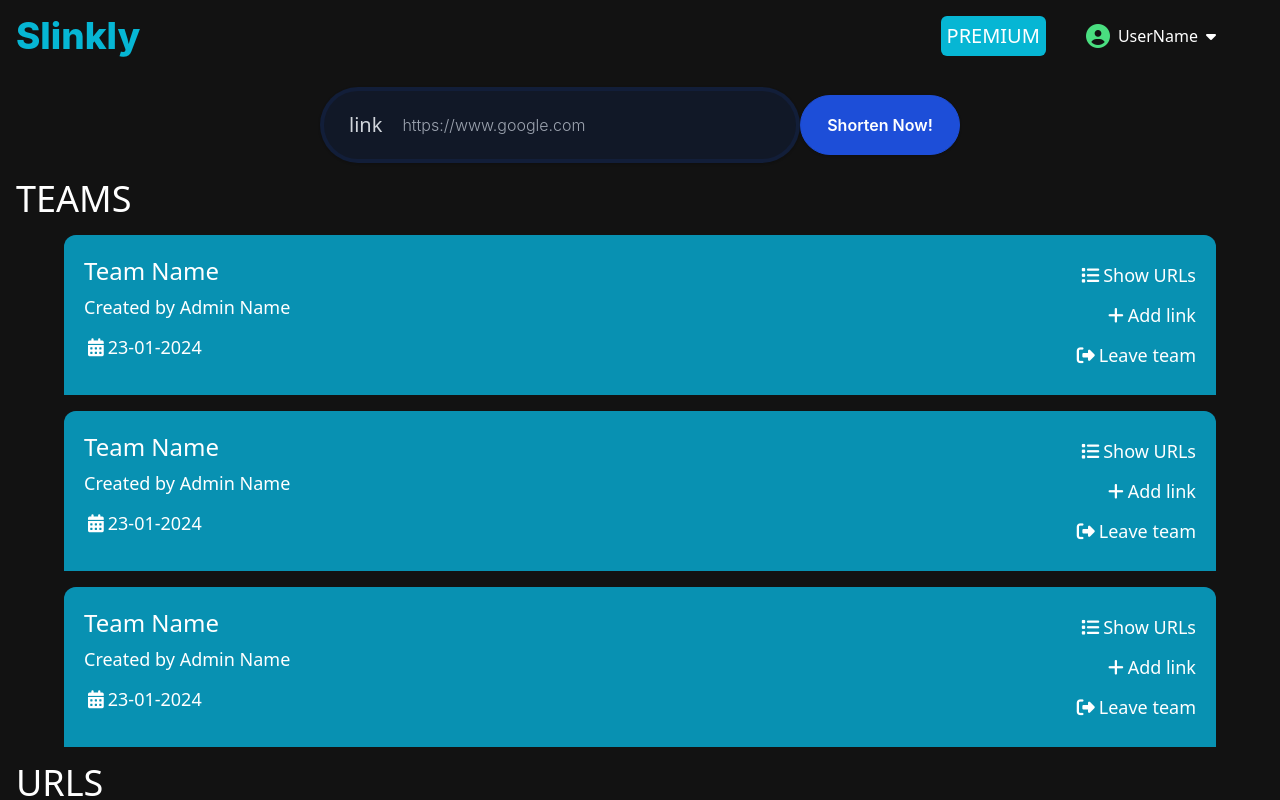
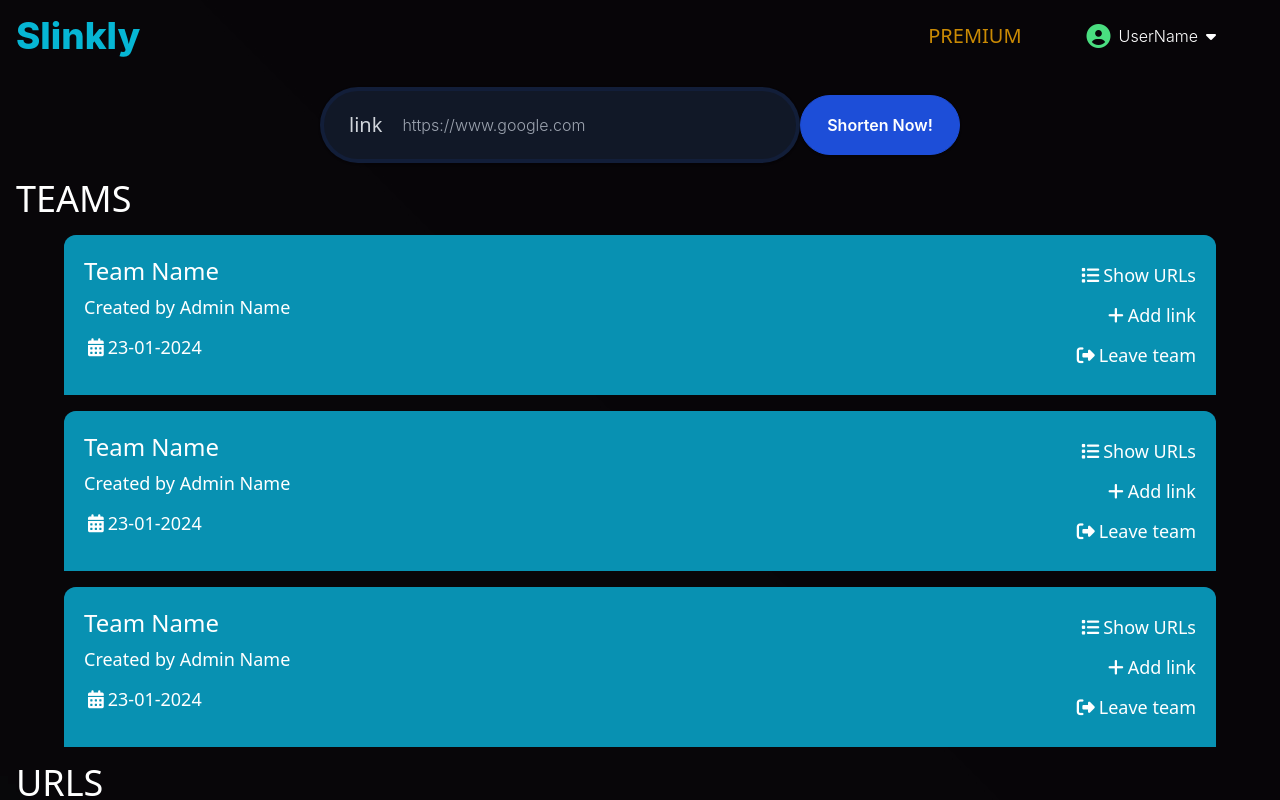
Before and after one commit to Parth-Sinha/URL-Shortner, a React (Create React App) app in the folder client/: page /workspace in a window 1280 px wide. Shown: the top 800 px of the page. Built offline with nearby package versions, Linux system fonts and the light colour scheme.

Commit message:
Changed the UI of Premium button

```diff
--- a/client/src/components/Workspace.js
+++ b/client/src/components/Workspace.js
@@ -14,20 +14,20 @@
 
 
   return (
-    <div className="bg-[#121212] text-white pb-2">
+    <div className="bg-[url('../src/images/background.jpg')] text-white pb-2">
 
       {/* top-arrow */}
      <GoUpArrow />
 
 
       {/* navbar */}
-      <div className="flex justify-between py-2 pl-4 pr-[5%] items-center sticky top-0 bg-[#121212] z-10">
+      <div className="flex justify-between py-2 pl-4 pr-[5%] items-center top-0 z-10">
         <div className="text-center text-cyan-500 text-[2.307rem] font-extrabold font-['Inter']">Slinkly</div>
         <div className="flex justify-center items-center">
-          <button className="mr-10 text-xl p-1.5  rounded-md bg-cyan-500 hidden sm:inline">PREMIUM</button>
+          <button className="mr-10 text-xl p-1.5  rounded-[48px] text-yellow-600 pl-[25px] pr-[25.05px] py-[11px] hidden sm:inline">PREMIUM</button>
           <span onClick={handleUserDropdown} className="flex justify-center items-center gap-2 cursor-pointer">
             <div><i className="text-green-400 fa-solid fa-circle-user fa-xl"></i></div>
-            <div className="relative">UserName
+            <div className="relative border-none bg-transparent select-none bg-gray-900 rounded-[48px] text-base font-light font-['Inter'] leading-7">UserName
 
               <div className="absolute hidden mt-1 bg-slate-500 p-2 right-[-20px] w-[6rem] rounded" id="userDropdown"><ul>
                 <li className="">Sign Out</li>
```
